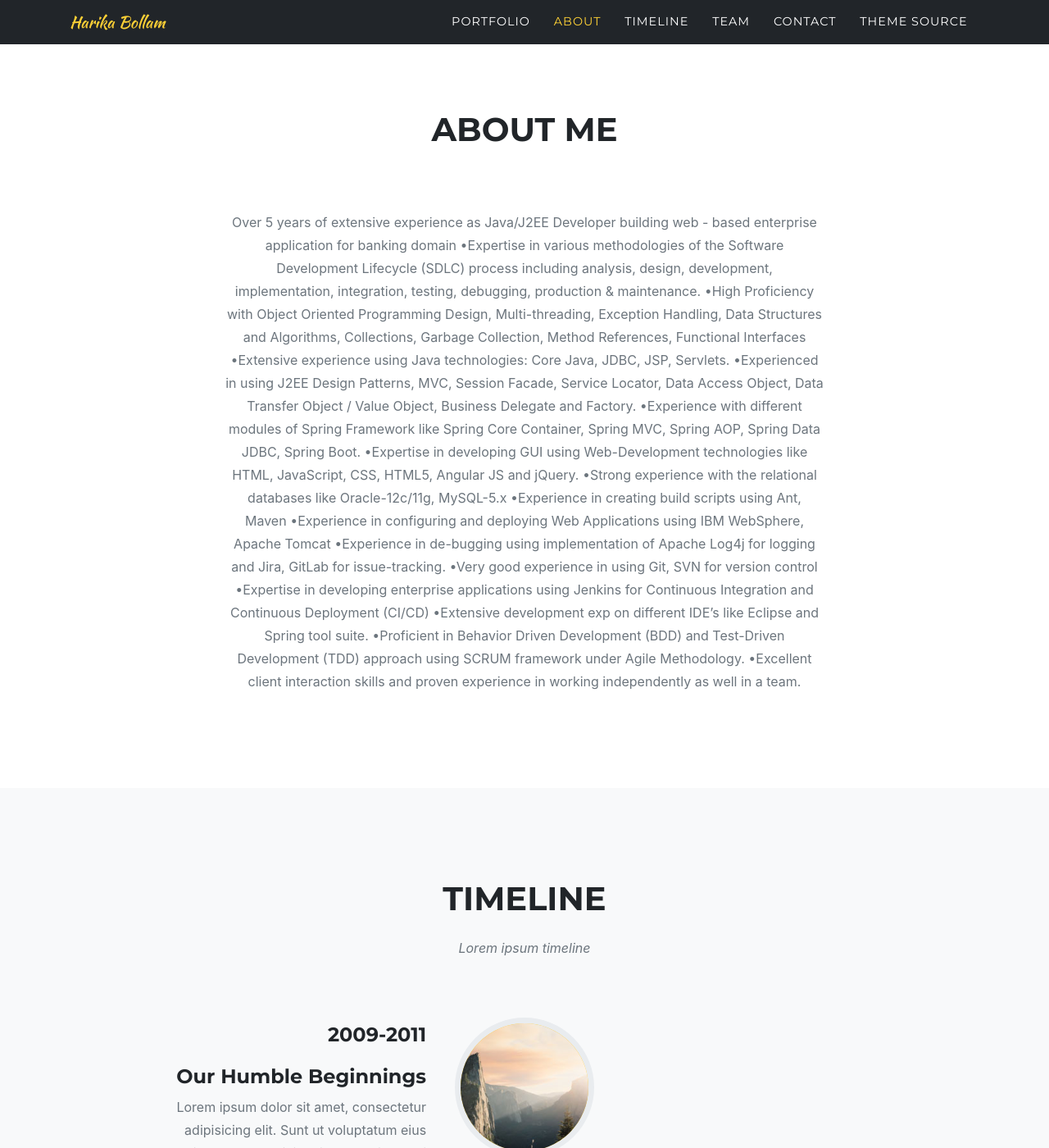
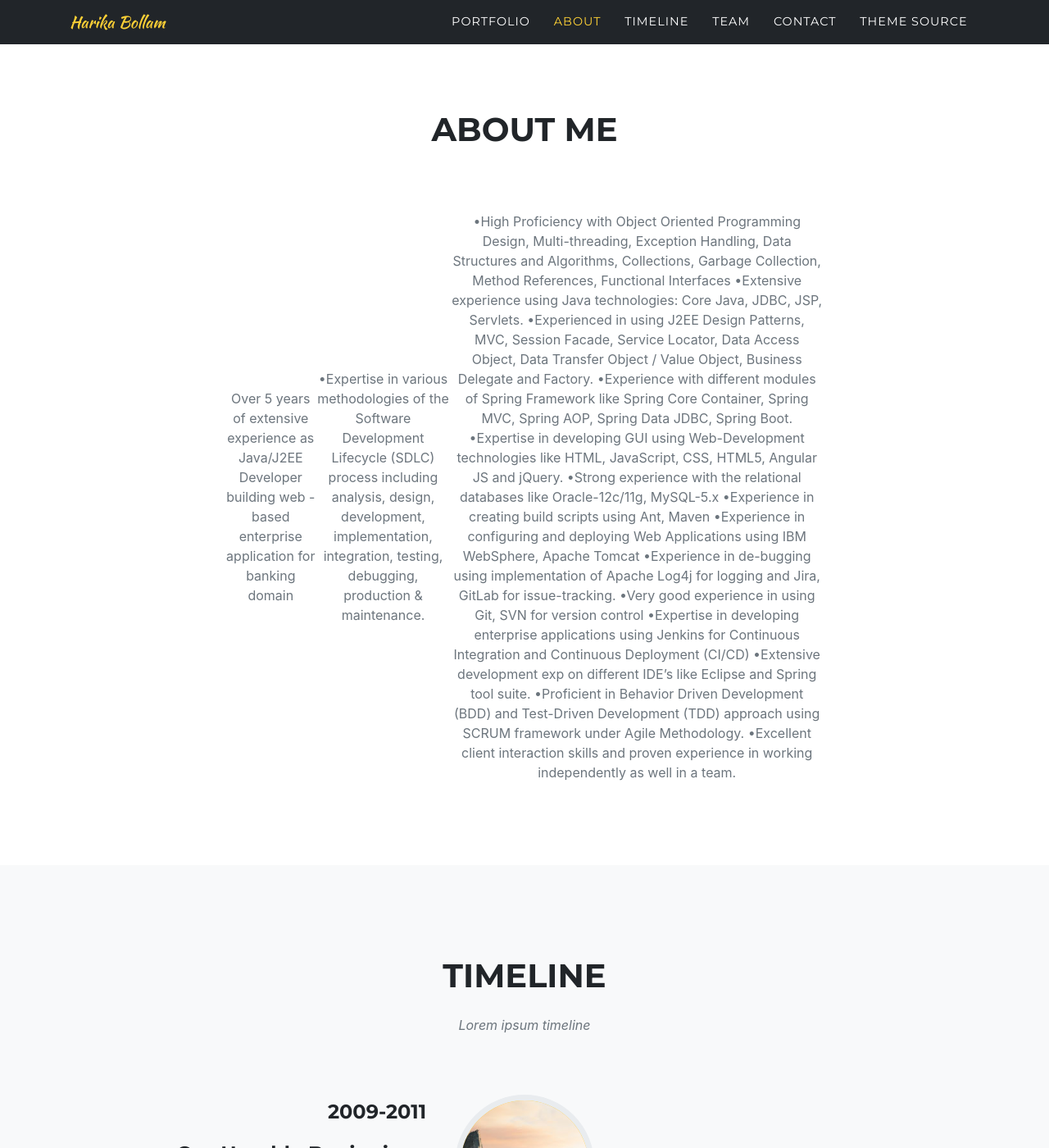
Before and after one commit to Harikads1/harikabollam.github.io, a Jekyll site: the page built from index.md, in a window 1280 px wide and 1400 px high, scrolled down 1600 px. Shown: the whole window at 82% size. Built offline with Jekyll 4.4.1, drawn with Linux system fonts in a browser that asks for light colours; some web fonts are replaced.

```diff
--- a/_data/sitetext.yml
+++ b/_data/sitetext.yml
@@ -72,10 +72,8 @@ en: &DEFAULT_EN
     title: "About Me"
     #text: "our story"
     body: "Over 5 years of extensive experience as Java/J2EE Developer building web - based enterprise application for banking
-domain
-•Expertise in various methodologies of the Software Development Lifecycle (SDLC) process including analysis, design,
-development, implementation, integration, testing, debugging, production &amp; maintenance.
-•High Proficiency with Object Oriented Programming Design, Multi-threading, Exception Handling, Data Structures and
+domain| •Expertise in various methodologies of the Software Development Lifecycle (SDLC) process including analysis, design,
+development, implementation, integration, testing, debugging, production &amp; maintenance.| •High Proficiency with Object Oriented Programming Design, Multi-threading, Exception Handling, Data Structures and
 Algorithms, Collections, Garbage Collection, Method References, Functional Interfaces
 •Extensive experience using Java technologies: Core Java, JDBC, JSP, Servlets.
 •Experienced in using J2EE Design Patterns, MVC, Session Facade, Service Locator, Data Access Object, Data Transfer Object
```
